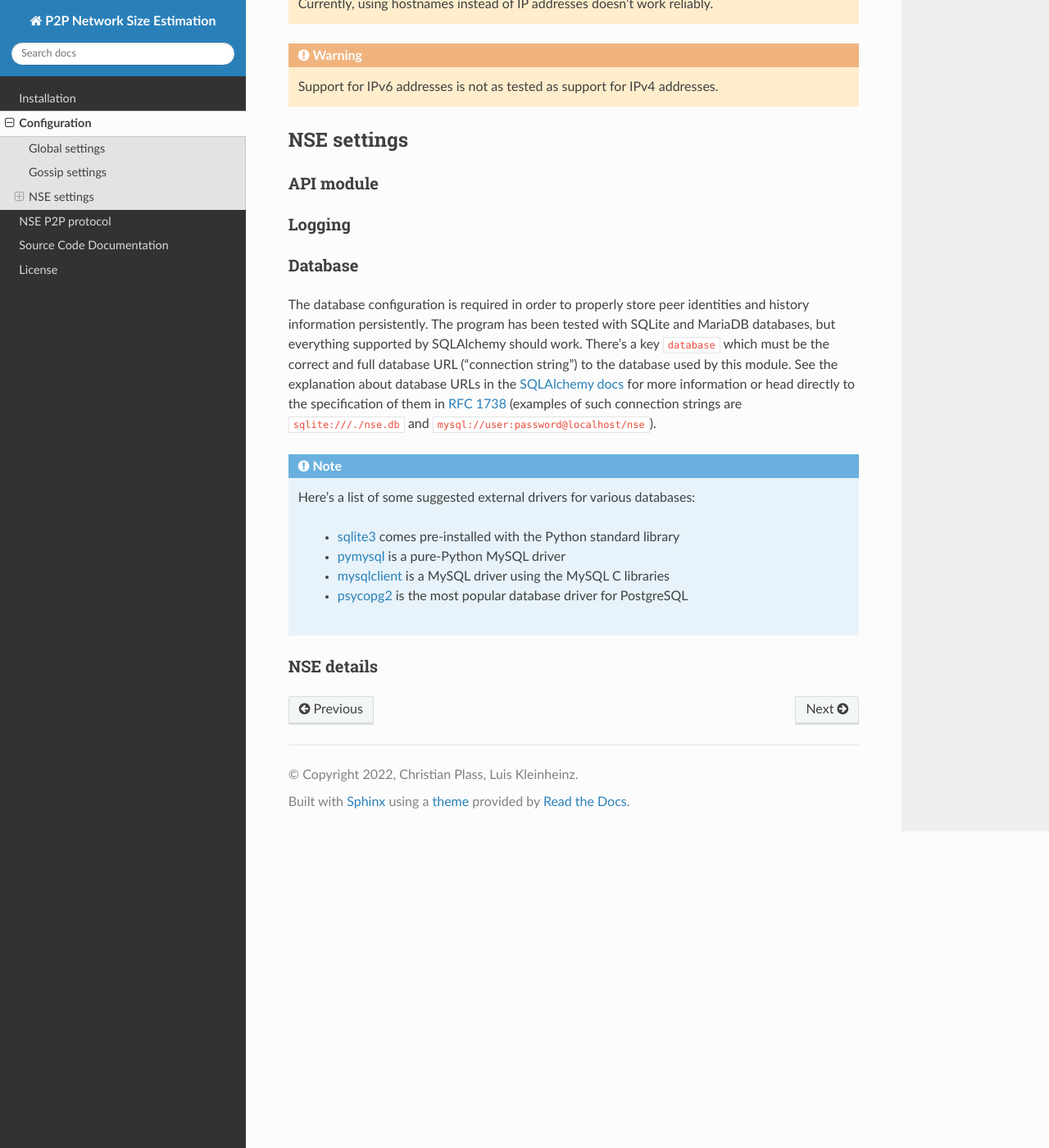
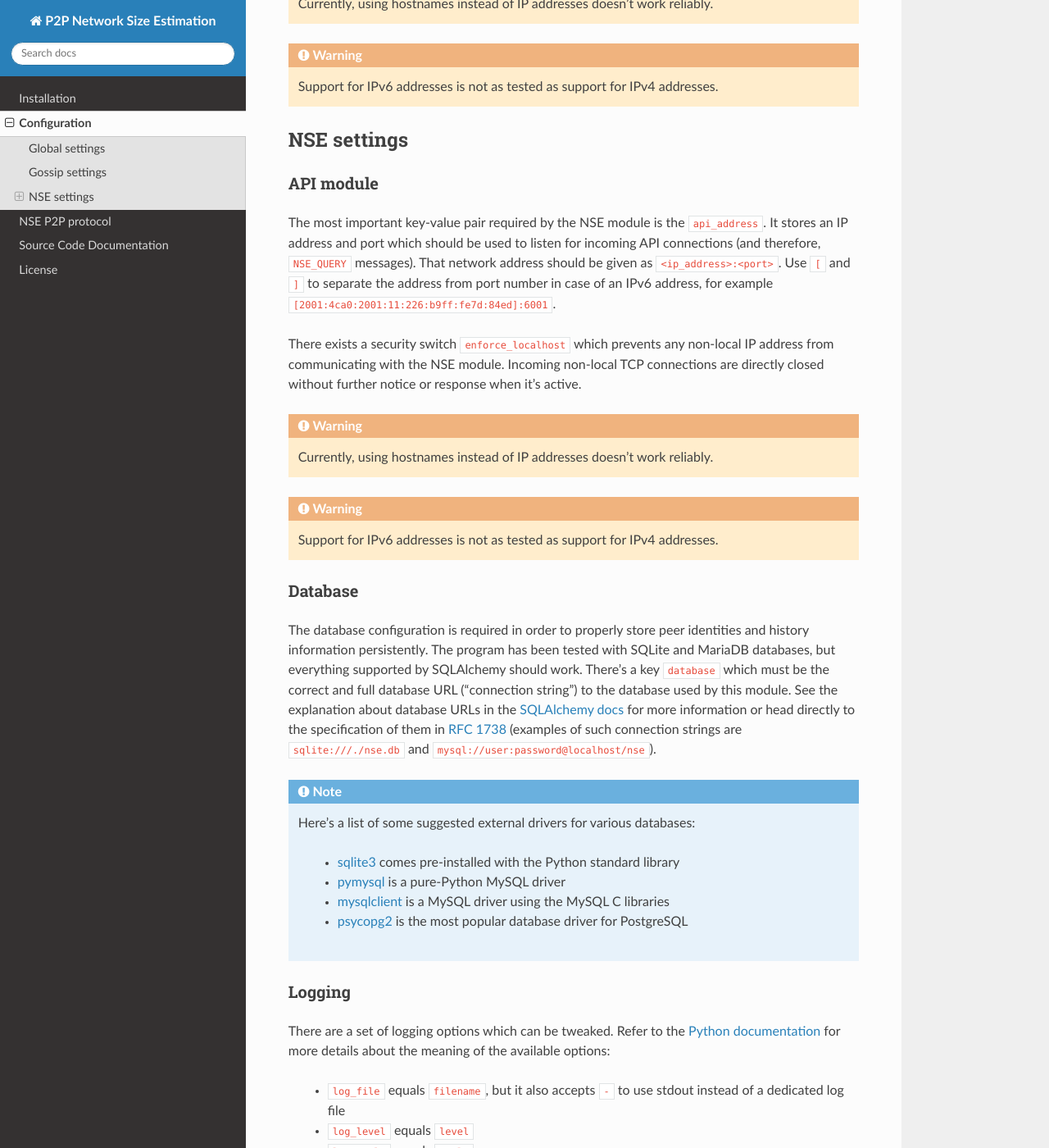
Before and after one commit to CrsiX/GNUnet-NSE-P2P, a Sphinx documentation site: the page built from sphinx/source/configuration.rst, in a window 1280 px wide and 1400 px high, scrolled down 1079 px. Shown: the whole window at 82% size. Built offline with Sphinx 7.4.7 and the Read the Docs theme 2.0.0, drawn with Linux system fonts in a browser that asks for light colours; some of the changed text lies outside the part shown.

Commit message:
Extended the description of the configuration

```diff
--- a/sphinx/source/configuration.rst
+++ b/sphinx/source/configuration.rst
@@ -61,13 +61,23 @@ NSE settings
 API module
 ~~~~~~~~~~
 
-.. TODO
+The most important key-value pair required by the NSE module is the ``api_address``.
+It stores an IP address and port which should be used to listen for incoming API
+connections (and therefore, ``NSE_QUERY`` messages). That network address should be given as
+``<ip_address>:<port>``. Use ``[`` and ``]`` to separate the address from port number
+in case of an IPv6 address, for example ``[2001:4ca0:2001:11:226:b9ff:fe7d:84ed]:6001``.
 
-Logging
-~~~~~~~
+There exists a security switch ``enforce_localhost`` which prevents any non-local
+IP address from communicating with the NSE module. Incoming non-local TCP
+connections are directly closed without further notice or response when it's active.
 
-.. TODO
-    `basicConfig <https://docs.python.org/3/library/logging.html#logging.basicConfig>`_
+.. warning::
+
+    Currently, using hostnames instead of IP addresses doesn't work reliably.
+
+.. warning::
+
+    Support for IPv6 addresses is not as tested as support for IPv4 addresses.
 
 Database
 ~~~~~~~~
@@ -95,7 +105,33 @@ strings are ``sqlite:///./nse.db`` and ``mysql://user:password@localhost/nse``).
       * `psycopg2 <https://pypi.org/project/psycopg2>`_ is the most popular
         database driver for PostgreSQL
 
+Logging
+~~~~~~~
+
+There are a set of logging options which can be tweaked. Refer to the
+`Python documentation <https://docs.python.org/3/library/logging.html#logging.basicConfig>`_
+for more details about the meaning of the available options:
+
+  * ``log_file`` equals ``filename``, but it also accepts ``-`` to use
+    stdout instead of a dedicated log file
+  * ``log_level`` equals ``level``
+  * ``log_style`` equals ``style``
+  * ``log_format`` equals ``format``
+  * ``log_dateformat`` equals ``datefmt``
+
 NSE details
 ~~~~~~~~~~~
 
-.. TODO
+There are a bunch of details which can be configured via the
+INI-style configuration file, but which **MUST** be synchronized
+across **all** NSE instances that want to communicate with each
+other successfully. Those are the NSE design parameters:
+
+  * ``data_type``
+  * ``data_gossip_ttl``
+  * ``frequency``
+  * ``respected_rounds``
+  * ``max_backlog_rounds``
+  * ``proof_of_work_bits``
+
+Take a look at the default configuration for further explanation.
```
